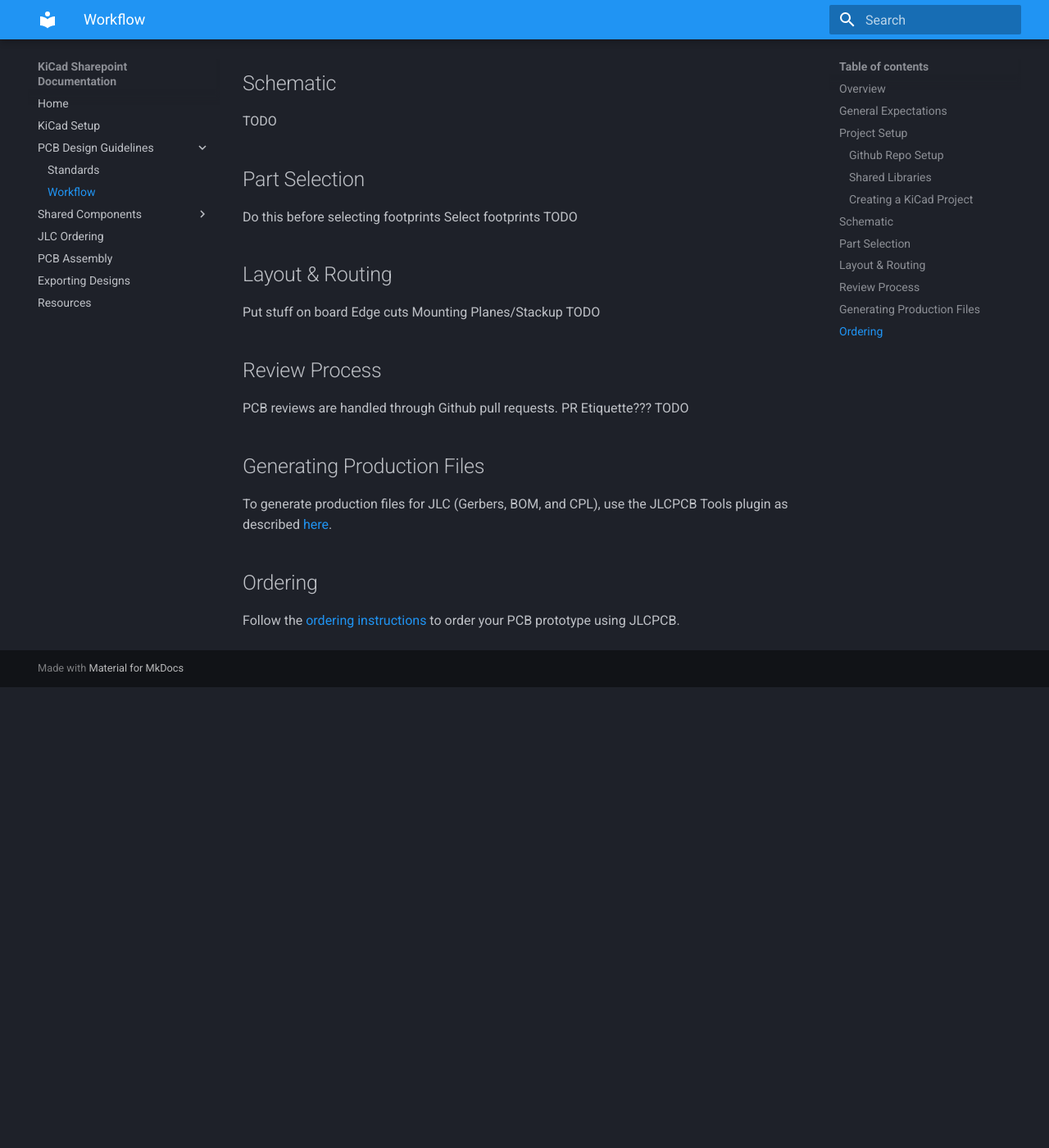
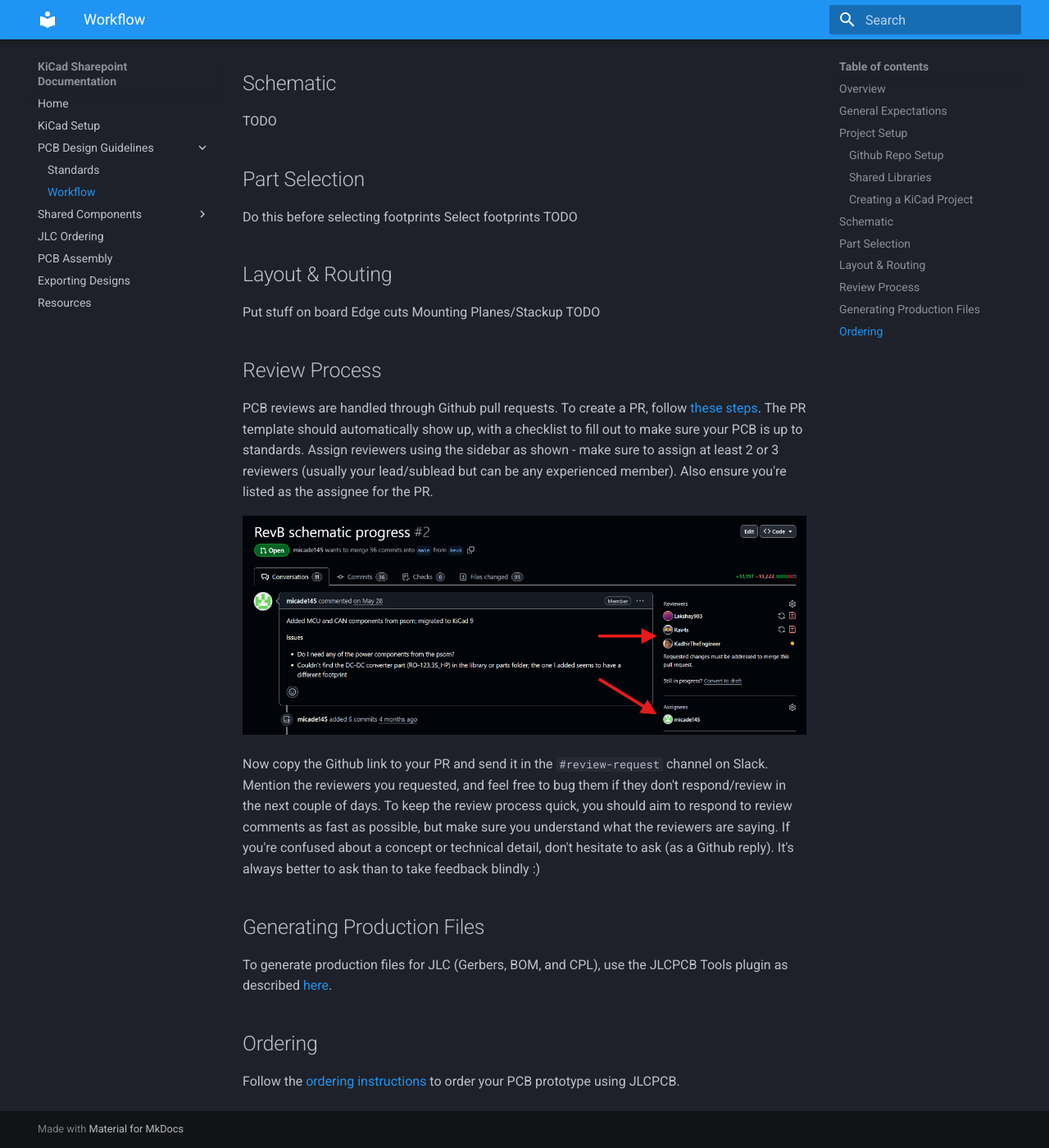
Before and after one commit to lhr-solar/KiCAD-Sharepoint, an MkDocs documentation site: the page built from docs/Workflow.md, in a window 1280 px wide and 1400 px high, scrolled down 884 px. Shown: the whole window at 82% size. Built offline with MkDocs 1.6.1 and Material for MkDocs 9.7.7, drawn with Linux system fonts in a browser that asks for light colours; before the commit the page ends 1722 px from its top, so only the background shows below that.

Commit message:
review process

```diff
--- a/docs/Workflow.md
+++ b/docs/Workflow.md
@@ -31,8 +31,11 @@
 Planes/Stackup
 TODO
 ## Review Process
-PCB reviews are handled through Github pull requests. PR Etiquette???
-TODO
+PCB reviews are handled through Github pull requests. To create a PR, follow [these steps](https://docs.github.com/en/pull-requests/collaborating-with-pull-requests/proposing-changes-to-your-work-with-pull-requests/creating-a-pull-request). The PR template should automatically show up, with a checklist to fill out to make sure your PCB is up to standards. Assign reviewers using the sidebar as shown - make sure to assign at least 2 or 3 reviewers (usually your lead/sublead but can be any experienced member). Also ensure you're listed as the assignee for the PR.
+
+![Assign Github Reviewers](img/GH-Reviewers.png)
+
+Now copy the Github link to your PR and send it in the `#review-request` channel on Slack. Mention the reviewers you requested, and feel free to bug them if they don't respond/review in the next couple of days. To keep the review process quick, you should aim to respond to review comments as fast as possible, but make sure you understand what the reviewers are saying. If you're confused about a concept or technical detail, don't hesitate to ask (as a Github reply). It's always better to ask than to take feedback blindly :)
 ## Generating Production Files
 To generate production files for JLC (Gerbers, BOM, and CPL), use the JLCPCB Tools plugin as described [here](../KiCad-Setup/#kicad-jlcpcb-tools).
 ## Ordering
```
Also changed, not shown: docs/img/GH-Reviewers.png (added).
